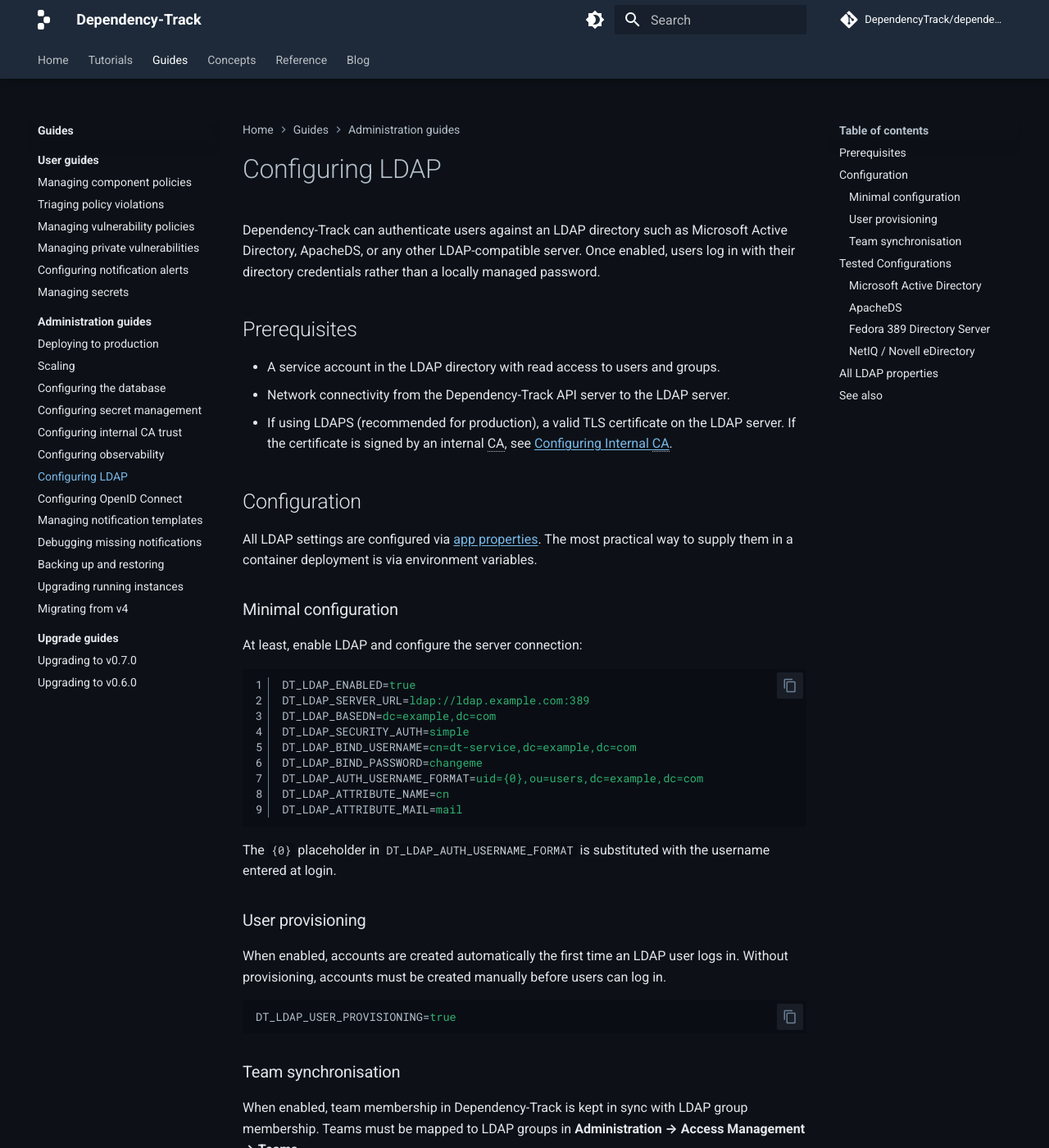
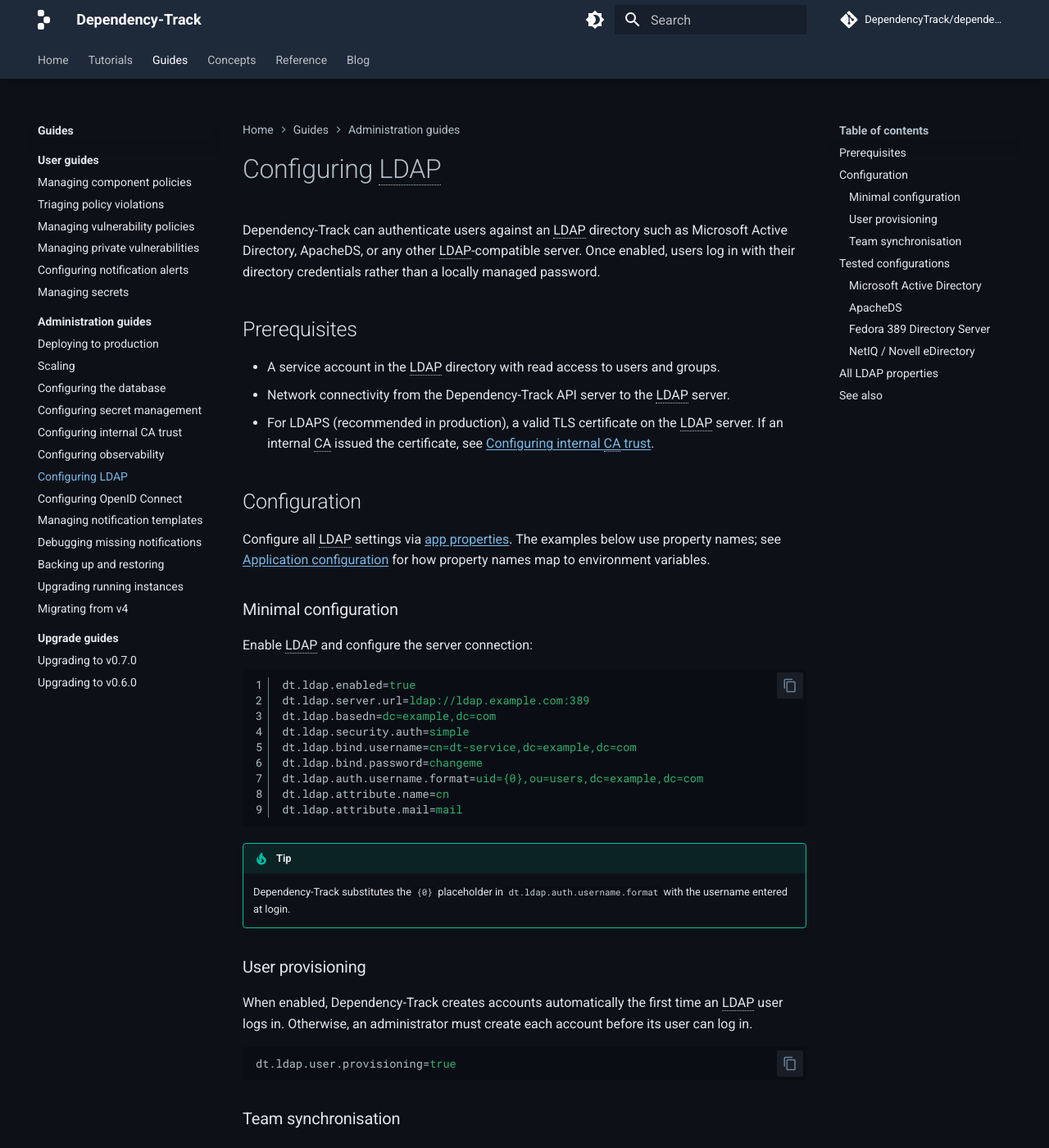
Before and after one commit to DependencyTrack/docs, an MkDocs documentation site: the page built from docs/guides/administration/configuring-ldap.md, in a window 1280 px wide and 1400 px high. Shown: the whole window at 82% size. Built offline with MkDocs 1.6.1 and Material for MkDocs 9.7.7, drawn with Linux system fonts in a browser that asks for light colours; comment, search, counter and statistics services are not loaded; the version menu is left out; some of the changed text lies outside the part shown.

Commit message:
Update LDAP guide (#40)
* Specifies all configs in property name format to better align with the rest of the docs.
* Fixes all vale lint warnings.
* Adds abbreviation for LDAP.

Signed-off-by: nscuro <nscuro@protonmail.com>

````diff
--- a/docs/guides/administration/configuring-ldap.md
+++ b/docs/guides/administration/configuring-ldap.md
@@ -8,152 +8,155 @@
 
 - A service account in the LDAP directory with read access to users and groups.
 - Network connectivity from the Dependency-Track API server to the LDAP server.
-- If using LDAPS (recommended for production), a valid TLS certificate on the LDAP server.
-  If the certificate is signed by an internal CA, see [Configuring Internal CA](configuring-internal-ca.md).
+- For LDAPS (recommended in production), a valid TLS certificate on the LDAP server.
+  If an internal CA issued the certificate, see [Configuring internal CA trust](configuring-internal-ca.md).
 
 ## Configuration
 
-All LDAP settings are configured via [app properties](../../reference/configuration/properties.md).
-The most practical way to supply them in a container deployment is via environment variables.
+Configure all LDAP settings via [app properties](../../reference/configuration/properties.md).
+The examples below use property names; see [Application configuration](../../reference/configuration/application.md#environment-variable-mapping)
+for how property names map to environment variables.
 
 ### Minimal configuration
 
-At least, enable LDAP and configure the server connection:
+Enable LDAP and configure the server connection:
 
-```ini linenums="1"
-DT_LDAP_ENABLED=true
-DT_LDAP_SERVER_URL=ldap://ldap.example.com:389
-DT_LDAP_BASEDN=dc=example,dc=com
-DT_LDAP_SECURITY_AUTH=simple
-DT_LDAP_BIND_USERNAME=cn=dt-service,dc=example,dc=com
-DT_LDAP_BIND_PASSWORD=changeme
-DT_LDAP_AUTH_USERNAME_FORMAT=uid={0},ou=users,dc=example,dc=com
-DT_LDAP_ATTRIBUTE_NAME=cn
-DT_LDAP_ATTRIBUTE_MAIL=mail
+```properties linenums="1"
+dt.ldap.enabled=true
+dt.ldap.server.url=ldap://ldap.example.com:389
+dt.ldap.basedn=dc=example,dc=com
+dt.ldap.security.auth=simple
+dt.ldap.bind.username=cn=dt-service,dc=example,dc=com
+dt.ldap.bind.password=changeme
+dt.ldap.auth.username.format=uid={0},ou=users,dc=example,dc=com
+dt.ldap.attribute.name=cn
+dt.ldap.attribute.mail=mail
 ```
 
-The `{0}` placeholder in `DT_LDAP_AUTH_USERNAME_FORMAT` is substituted with the
-username entered at login.
+!!! tip
+    Dependency-Track substitutes the `{0}` placeholder in `dt.ldap.auth.username.format`
+    with the username entered at login.
 
 ### User provisioning
 
-When enabled, accounts are created automatically the first time an LDAP user logs in.
-Without provisioning, accounts must be created manually before users can log in.
+When enabled, Dependency-Track creates accounts automatically the first time an LDAP
+user logs in. Otherwise, an administrator must create each account before its user can
+log in.
 
-```ini
-DT_LDAP_USER_PROVISIONING=true
+```properties
+dt.ldap.user.provisioning=true
 ```
 
 ### Team synchronisation
 
-When enabled, team membership in Dependency-Track is kept in sync with LDAP group
-membership. Teams must be mapped to LDAP groups in **Administration → Access Management → Teams**.
+When enabled, Dependency-Track keeps team membership in sync with LDAP group membership.
+Map teams to LDAP groups under **Administration > Access Management > Teams**.
 
-```ini
-DT_LDAP_TEAM_SYNCHRONIZATION=true
-DT_LDAP_GROUPS_FILTER=(&(objectClass=groupOfUniqueNames))
-DT_LDAP_USER_GROUPS_FILTER=(&(objectClass=groupOfUniqueNames)(uniqueMember={USER_DN}))
-DT_LDAP_GROUPS_SEARCH_FILTER=(&(objectClass=groupOfUniqueNames)(cn=*{SEARCH_TERM}*))
-DT_LDAP_USERS_SEARCH_FILTER=(&(objectClass=inetOrgPerson)(cn=*{SEARCH_TERM}*))
+```properties
+dt.ldap.team.synchronization=true
+dt.ldap.groups.filter=(&(objectClass=groupOfUniqueNames))
+dt.ldap.user.groups.filter=(&(objectClass=groupOfUniqueNames)(uniqueMember={USER_DN}))
+dt.ldap.groups.search.filter=(&(objectClass=groupOfUniqueNames)(cn=*{SEARCH_TERM}*))
+dt.ldap.users.search.filter=(&(objectClass=inetOrgPerson)(cn=*{SEARCH_TERM}*))
 ```
 
-The `{USER_DN}` placeholder is substituted with the authenticated user's distinguished
-name. The `{SEARCH_TERM}` placeholder is substituted with search input from the UI.
+!!! tip
+    Dependency-Track substitutes `{USER_DN}` with the authenticated user's distinguished
+    name, and `{SEARCH_TERM}` with search input from the UI.
 
 ---
 
-## Tested Configurations
+## Tested configurations
 
-The following configurations have been tested with specific directory implementations.
-Adapt values such as base DNs, bind credentials, and attribute names to match your
-environment.
+The configurations below work with specific directory implementations. Adapt values
+such as base DNs, bind credentials, and attribute names to match your environment.
 
 ### Microsoft Active Directory
 
 Active Directory uses a global catalog port (3268/3269) for forest-wide searches.
 Users typically authenticate with their User Principal Name (`user@domain.com`).
 
-```ini linenums="1"
-DT_LDAP_ENABLED=true
-DT_LDAP_SERVER_URL=ldap://ldap.example.com:3268
-DT_LDAP_BASEDN=dc=example,dc=com
-DT_LDAP_SECURITY_AUTH=simple
-DT_LDAP_BIND_USERNAME=CN=DT Service Account,DC=example,DC=com
-DT_LDAP_BIND_PASSWORD=changeme
-DT_LDAP_AUTH_USERNAME_FORMAT={0}@example.com
-DT_LDAP_ATTRIBUTE_NAME=userPrincipalName
-DT_LDAP_ATTRIBUTE_MAIL=mail
-DT_LDAP_GROUPS_FILTER=(&(objectClass=group)(objectCategory=Group))
-DT_LDAP_USER_GROUPS_FILTER=(&(objectClass=group)(objectCategory=Group)(member:1.2.840.113556.1.4.1941:={USER_DN}))
-DT_LDAP_GROUPS_SEARCH_FILTER=(&(objectClass=group)(objectCategory=Group)(cn=*{SEARCH_TERM}*))
-DT_LDAP_USERS_SEARCH_FILTER=(&(objectClass=user)(objectCategory=Person)(cn=*{SEARCH_TERM}*))
+```properties linenums="1"
+dt.ldap.enabled=true
+dt.ldap.server.url=ldap://ldap.example.com:3268
+dt.ldap.basedn=dc=example,dc=com
+dt.ldap.security.auth=simple
+dt.ldap.bind.username=CN=DT Service Account,DC=example,DC=com
+dt.ldap.bind.password=changeme
+dt.ldap.auth.username.format={0}@example.com
+dt.ldap.attribute.name=userPrincipalName
+dt.ldap.attribute.mail=mail
+dt.ldap.groups.filter=(&(objectClass=group)(objectCategory=Group))
+dt.ldap.user.groups.filter=(&(objectClass=group)(objectCategory=Group)(member:1.2.840.113556.1.4.1941:={USER_DN}))
+dt.ldap.groups.search.filter=(&(objectClass=group)(objectCategory=Group)(cn=*{SEARCH_TERM}*))
+dt.ldap.users.search.filter=(&(objectClass=user)(objectCategory=Person)(cn=*{SEARCH_TERM}*))
 ```
 
 !!! tip
     The `member:1.2.840.113556.1.4.1941:=` OID in the user groups filter enables
-    recursive group membership lookup (LDAP_MATCHING_RULE_IN_CHAIN). This ensures
-    nested group memberships are resolved correctly.
+    recursive group membership lookup (LDAP_MATCHING_RULE_IN_CHAIN), so
+    Dependency-Track resolves nested group memberships correctly.
 
 For LDAPS (recommended in production), change the port to `3269` and update the URL:
 
-```ini
-DT_LDAP_SERVER_URL=ldaps://ldap.example.com:3269
+```properties
+dt.ldap.server.url=ldaps://ldap.example.com:3269
 ```
 
 ### ApacheDS
 
-```ini linenums="1"
-DT_LDAP_ENABLED=true
-DT_LDAP_SERVER_URL=ldap://ldap.example.com:389
-DT_LDAP_BASEDN=dc=example,dc=com
-DT_LDAP_SECURITY_AUTH=simple
-DT_LDAP_BIND_USERNAME=uid=admin,ou=system
-DT_LDAP_BIND_PASSWORD=changeme
-DT_LDAP_AUTH_USERNAME_FORMAT=uid={0},ou=users,dc=example,dc=com
-DT_LDAP_ATTRIBUTE_NAME=cn
-DT_LDAP_ATTRIBUTE_MAIL=mail
-DT_LDAP_GROUPS_FILTER=(&(objectClass=groupOfUniqueNames))
-DT_LDAP_USER_GROUPS_FILTER=(&(objectClass=groupOfUniqueNames)(uniqueMember={USER_DN}))
-DT_LDAP_GROUPS_SEARCH_FILTER=(&(objectClass=groupOfUniqueNames)(cn=*{SEARCH_TERM}*))
-DT_LDAP_USERS_SEARCH_FILTER=(&(objectClass=inetOrgPerson)(cn=*{SEARCH_TERM}*))
+```properties linenums="1"
+dt.ldap.enabled=true
+dt.ldap.server.url=ldap://ldap.example.com:389
+dt.ldap.basedn=dc=example,dc=com
+dt.ldap.security.auth=simple
+dt.ldap.bind.username=uid=admin,ou=system
+dt.ldap.bind.password=changeme
+dt.ldap.auth.username.format=uid={0},ou=users,dc=example,dc=com
+dt.ldap.attribute.name=cn
+dt.ldap.attribute.mail=mail
+dt.ldap.groups.filter=(&(objectClass=groupOfUniqueNames))
+dt.ldap.user.groups.filter=(&(objectClass=groupOfUniqueNames)(uniqueMember={USER_DN}))
+dt.ldap.groups.search.filter=(&(objectClass=groupOfUniqueNames)(cn=*{SEARCH_TERM}*))
+dt.ldap.users.search.filter=(&(objectClass=inetOrgPerson)(cn=*{SEARCH_TERM}*))
 ```
 
 ### Fedora 389 Directory Server
 
-```ini linenums="1"
-DT_LDAP_ENABLED=true
-DT_LDAP_SERVER_URL=ldap://ldap.example.com:389
-DT_LDAP_BASEDN=dc=example,dc=com
-DT_LDAP_SECURITY_AUTH=simple
-DT_LDAP_BIND_USERNAME=cn=Directory Manager
-DT_LDAP_BIND_PASSWORD=changeme
-DT_LDAP_AUTH_USERNAME_FORMAT=uid={0},ou=people,dc=example,dc=com
-DT_LDAP_ATTRIBUTE_NAME=uid
-DT_LDAP_ATTRIBUTE_MAIL=mail
-DT_LDAP_GROUPS_FILTER=(&(objectClass=groupOfUniqueNames))
-DT_LDAP_USER_GROUPS_FILTER=(&(objectClass=groupOfUniqueNames)(uniqueMember={USER_DN}))
-DT_LDAP_GROUPS_SEARCH_FILTER=(&(objectClass=groupOfUniqueNames)(cn=*{SEARCH_TERM}*))
-DT_LDAP_USERS_SEARCH_FILTER=(&(objectClass=inetOrgPerson)(uid=*{SEARCH_TERM}*))
+```properties linenums="1"
+dt.ldap.enabled=true
+dt.ldap.server.url=ldap://ldap.example.com:389
+dt.ldap.basedn=dc=example,dc=com
+dt.ldap.security.auth=simple
+dt.ldap.bind.username=cn=Directory Manager
+dt.ldap.bind.password=changeme
+dt.ldap.auth.username.format=uid={0},ou=people,dc=example,dc=com
+dt.ldap.attribute.name=uid
+dt.ldap.attribute.mail=mail
+dt.ldap.groups.filter=(&(objectClass=groupOfUniqueNames))
+dt.ldap.user.groups.filter=(&(objectClass=groupOfUniqueNames)(uniqueMember={USER_DN}))
+dt.ldap.groups.search.filter=(&(objectClass=groupOfUniqueNames)(cn=*{SEARCH_TERM}*))
+dt.ldap.users.search.filter=(&(objectClass=inetOrgPerson)(uid=*{SEARCH_TERM}*))
 ```
 
 ### NetIQ / Novell eDirectory
 
 eDirectory typically uses LDAPS on port 636 and an organisation-based DN structure.
 
-```ini linenums="1"
-DT_LDAP_ENABLED=true
-DT_LDAP_SERVER_URL=ldaps://ldap.example.com:636
-DT_LDAP_BASEDN=o=example
-DT_LDAP_SECURITY_AUTH=simple
-DT_LDAP_BIND_USERNAME=cn=admin,o=example
-DT_LDAP_BIND_PASSWORD=changeme
-DT_LDAP_AUTH_USERNAME_FORMAT=uid={0},ou=users,o=example
-DT_LDAP_ATTRIBUTE_NAME=uid
-DT_LDAP_ATTRIBUTE_MAIL=mail
-DT_LDAP_GROUPS_FILTER=(&(objectClass=groupOfUniqueNames))
-DT_LDAP_USER_GROUPS_FILTER=(&(objectClass=groupOfUniqueNames)(uniqueMember={USER_DN}))
-DT_LDAP_GROUPS_SEARCH_FILTER=(&(objectClass=groupOfUniqueNames)(cn=*{SEARCH_TERM}*))
-DT_LDAP_USERS_SEARCH_FILTER=(&(objectClass=inetOrgPerson)(uid=*{SEARCH_TERM}*))
+```properties linenums="1"
+dt.ldap.enabled=true
+dt.ldap.server.url=ldaps://ldap.example.com:636
+dt.ldap.basedn=o=example
+dt.ldap.security.auth=simple
+dt.ldap.bind.username=cn=admin,o=example
+dt.ldap.bind.password=changeme
+dt.ldap.auth.username.format=uid={0},ou=users,o=example
+dt.ldap.attribute.name=uid
+dt.ldap.attribute.mail=mail
+dt.ldap.groups.filter=(&(objectClass=groupOfUniqueNames))
+dt.ldap.user.groups.filter=(&(objectClass=groupOfUniqueNames)(uniqueMember={USER_DN}))
+dt.ldap.groups.search.filter=(&(objectClass=groupOfUniqueNames)(cn=*{SEARCH_TERM}*))
+dt.ldap.users.search.filter=(&(objectClass=inetOrgPerson)(uid=*{SEARCH_TERM}*))
 ```
 
 ---
@@ -162,10 +165,10 @@
 
 For a full list of LDAP-related configuration properties and their types, defaults, and
 environment variable equivalents, see the
-[configuration reference](../../reference/configuration/properties.md#dtldapenabled).
+[configuration reference](../../reference/configuration/properties.md#ldap).
 
 ## See also
 
 - [Permissions](../../reference/permissions.md): mapping LDAP groups to Dependency-Track teams
-- [Configuring OIDC](configuring-oidc.md): alternative to LDAP using OpenID Connect
-- [Configuring Internal CA](configuring-internal-ca.md): trust internal TLS certificates for LDAPS
+- [Configuring OpenID Connect](configuring-oidc.md): alternative to LDAP using OpenID Connect
+- [Configuring internal CA trust](configuring-internal-ca.md): trust internal TLS certificates for LDAPS
````
Also changed, not shown: docs/includes/abbreviations.md (+1 -0 lines), 1 other file.
